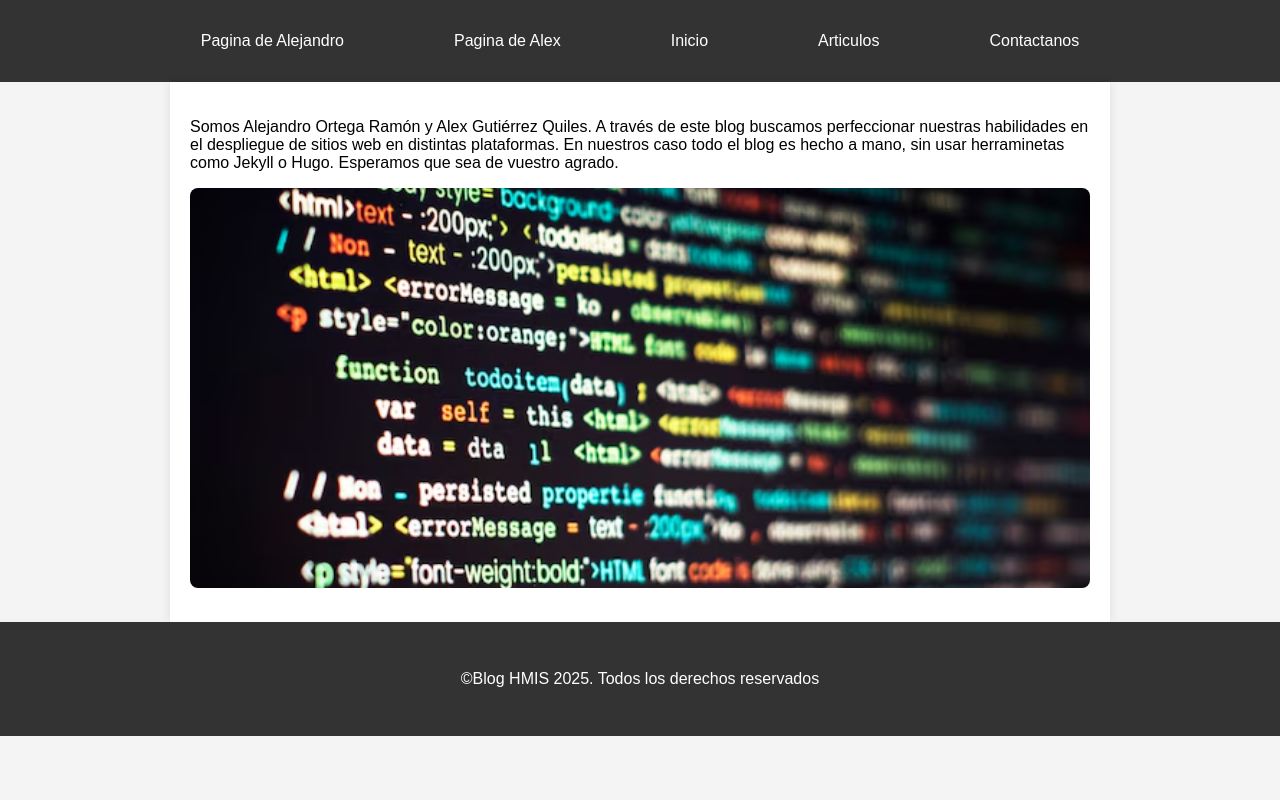
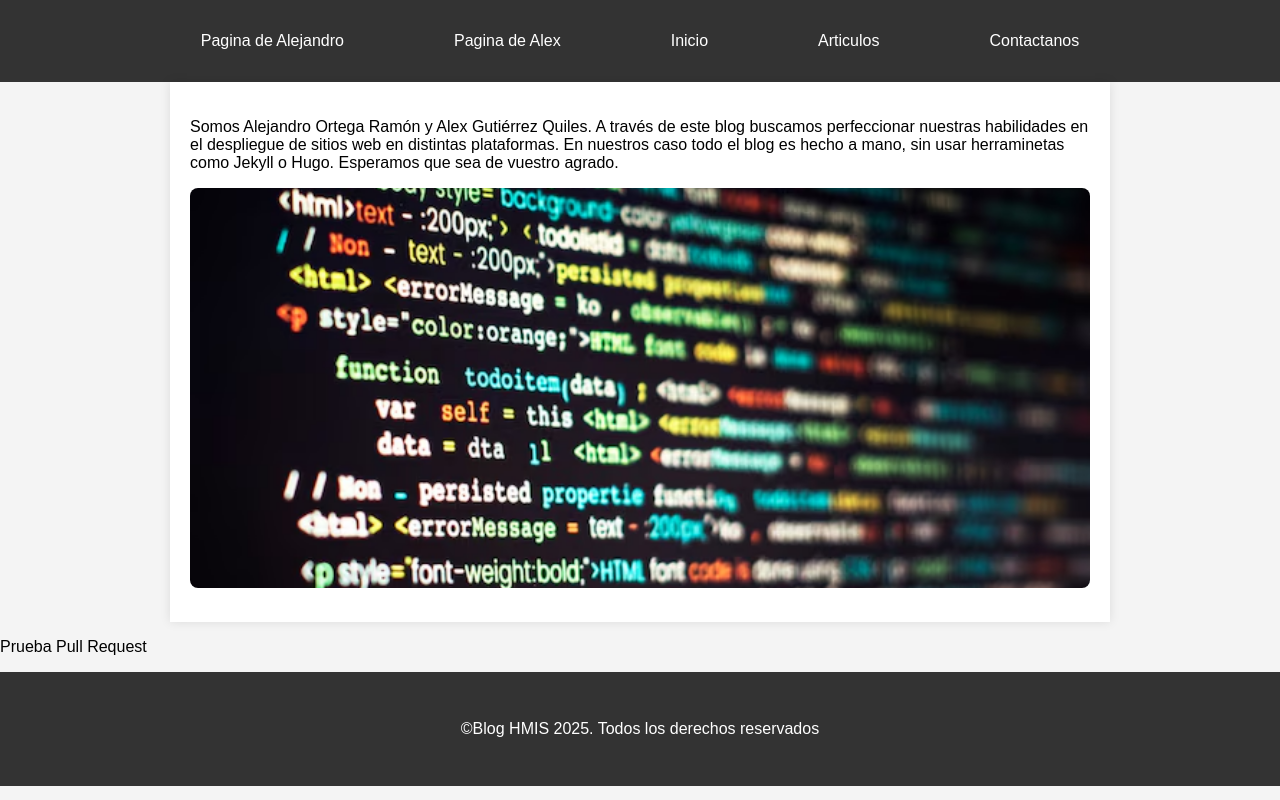
Before and after one commit to ualhmis2025-equipo14/Blog, a plain HTML site: page index.html in a window 1280 px wide. Drawn offline with Linux system fonts and the light colour scheme.

Commit message:
Parrafo prueba agregado

```diff
--- a/index.html
+++ b/index.html
@@ -25,6 +25,7 @@
         </p>
         <img src="assets/CodeImage.avif" alt="Imagen" class="post-image">
     </main>
+    <p>Prueba Pull Request</p>
     <footer>
         <p>&copy;Blog HMIS 2025. Todos los derechos reservados</p>
     </footer>
```
